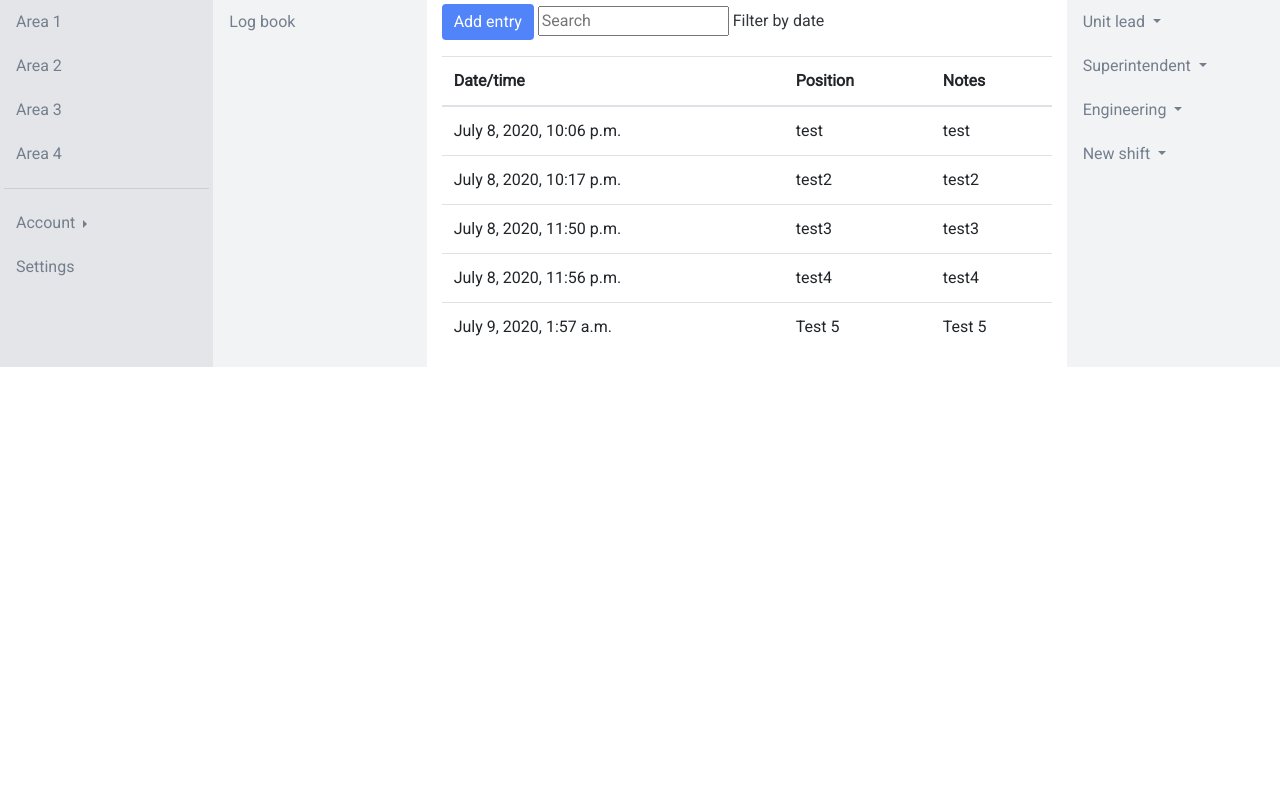
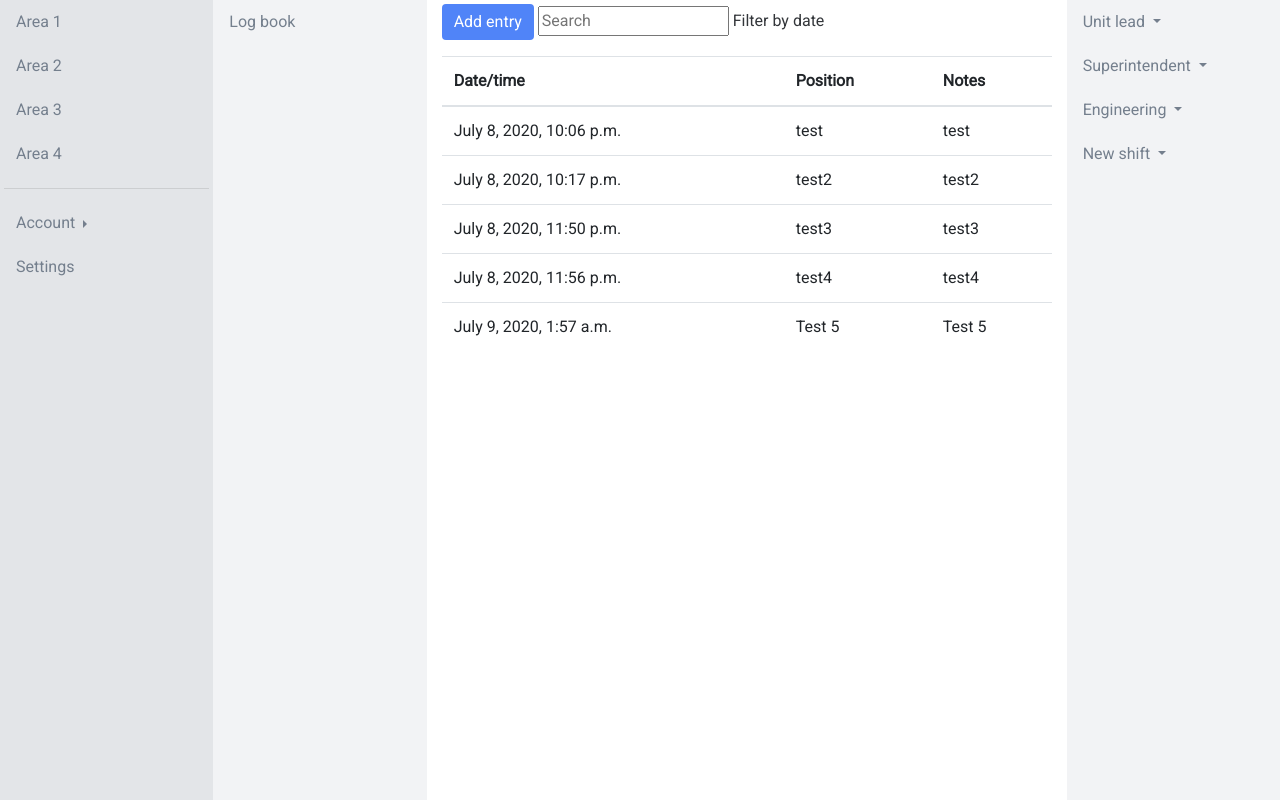
Before and after one commit to bneeland/tidylog, a Django app: a page that uses app/templates/app/log.html in a window 1280 px wide. Run offline with Django 3.2, Linux system fonts and the light colour scheme; a user stored in the database is signed in; data comes from the database, SQL or seed files in the repository; both versions use the stored data as it was after the commit; some libraries are stand-ins or nearby versions.

Commit message:
Made it full height

```diff
--- a/app/static/app/style.css
+++ b/app/static/app/style.css
@@ -7,6 +7,10 @@
   --grey3: #747F8D;
   --grey2: #E3E5E8;
   --grey1: #F2F3F5;
+}
+
+html, body {
+  height: 100%;
 }
 
 body {
--- a/app/templates/app/log.html
+++ b/app/templates/app/log.html
@@ -5,8 +5,8 @@
 {% block title %}Logs{% endblock %}
 
 {% block content %}
-<div class="container-fluid">
-  <div class="row">
+<div class="container-fluid h-100">
+  <div class="row h-100">
 
     <div class="col-2 col-area p-1">
       {% for area in areas %}
--- a/tidylog/settings.py
+++ b/tidylog/settings.py
@@ -24,7 +24,7 @@ BASE_DIR = os.path.dirname(os.path.dirname(os.path.abspath(__file__)))
 SECRET_KEY = os.environ.get('SECRET_KEY_TIDYLOG')
 
 # SECURITY WARNING: don't run with debug turned on in production!
-DEBUG = False
+DEBUG = True
 
 ALLOWED_HOSTS = [
     'http://127.0.0.1:8000/',
```
Also changed, not shown: app/templates/app/home.html (line endings or trailing spaces), db.sqlite3.
